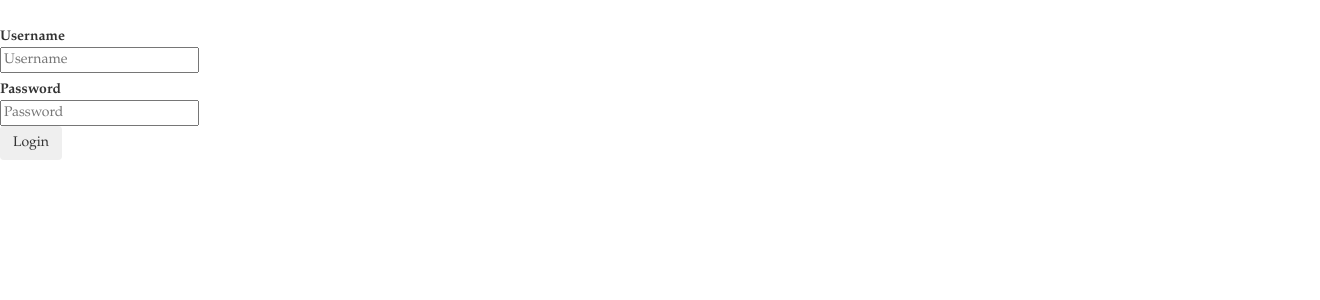
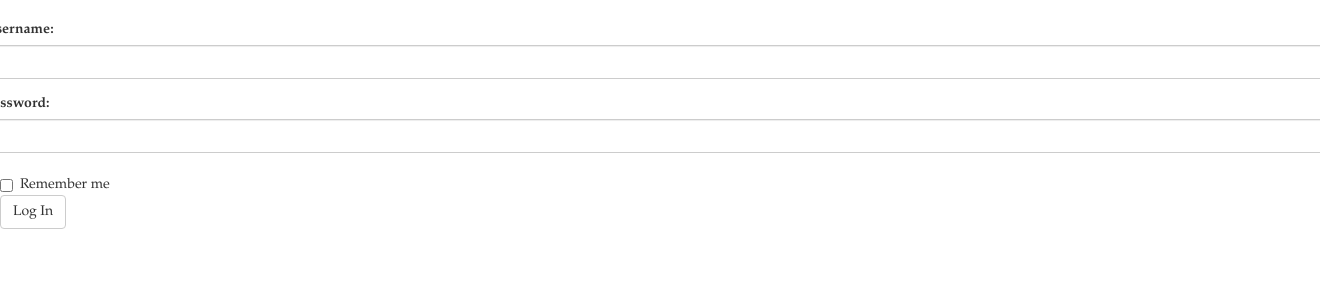
Before and after one commit to danaadylova/Swallow-Tales, a Django app: template BrickHacks/SwallowTales/templates/login.html in a window 1320 px wide; the page is wider, and only the part inside the window is pictured. Shown: the part 52-352 px from the top of that part. Run offline with Django 3.2, Linux system fonts and the light colour scheme; the template is opened without the code that fills it, so the values that code supplies are empty.

Commit message:
Changed a little of login and sign up buttons

```diff
--- a/BrickHacks/SwallowTales/templates/login.html
+++ b/BrickHacks/SwallowTales/templates/login.html
@@ -8,23 +8,18 @@
             {% if next %}
                 <input type="hidden" name="next" value="{{ next }}" />
             {% endif %}
-            <div class="control-group">
-                <label class="control-label" for="username">Username</label>
-                <div class="controls">
-                    <input type="text" id="username" name="username"  placeholder="Username">
-                </div>
+            <div class="form-group">
+                <label for="username">Username:</label>
+                <input type="text" name="username" class="form-control" id="username">
             </div>
-            <div class="control-group">
-                <label class="control-label" for="password">Password</label>
-                <div class="controls">
-                    <input type="password" name="password" id="password" placeholder="Password">
-                </div>
+            <div class="form-group">
+                <label for="password">Password:</label>
+                <input type="password" name="password" class="form-control" id="password">
             </div>
-            <div class="control-group">
-                <div class="controls">
-                    <button type="submit" class="btn">Login</button>
-                </div>
+            <div class="checkbox">
+                <label><input type="checkbox"> Remember me</label>
             </div>
+            <button type="submit" class="btn btn-default">Log In</button>
         </form>
     </div>
 {%endblock content %}
--- a/BrickHacks/SwallowTales/templates/sign_up.html
+++ b/BrickHacks/SwallowTales/templates/sign_up.html
@@ -25,7 +25,7 @@
             <div class="checkbox">
                 <label><input type="checkbox"> Remember me</label>
             </div>
-            <button type="submit" class="btn btn-default">Submit</button>
+            <button type="submit" class="btn btn-default">Sign Up</button>
         </form>
     </div>
 </div>
```
